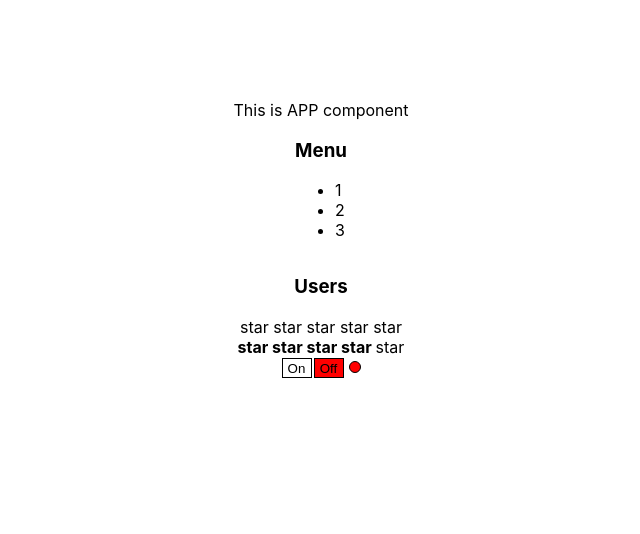
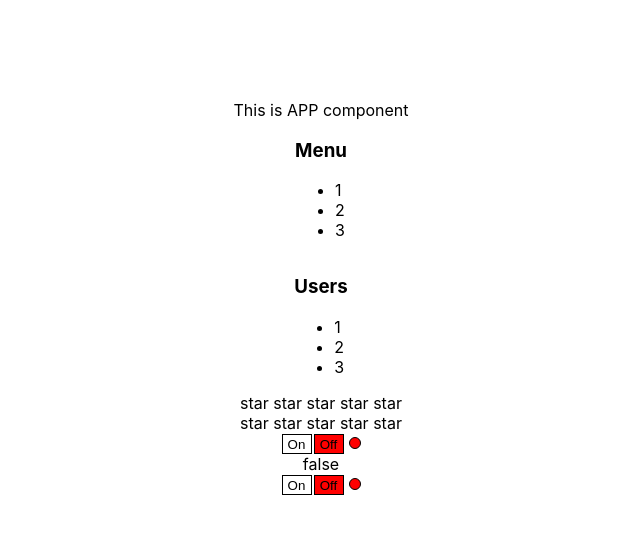
Before and after one commit to golzi99/kabzda_react, a React (Create React App) app: page / in a window 1280 px wide. Shown: the top 534 px of the page, without its empty margins (319-959 px from the left). Built offline with nearby package versions, Linux system fonts and the light colour scheme.

Commit message:
30.08.2024 add UncontrolledOnOff.tsx and refactoring some elements

```diff
--- a/src/App.tsx
+++ b/src/App.tsx
@@ -5,24 +5,30 @@ import {UncontrolledRating} from "./components/rating/UncontrolledRating";
 import {OnOff} from './components/onoff/OnOff';
 import {Rating} from './components/rating/Rating';
 import {Accordion} from './components/accordion/Accordion';
+import {UncontrolledOnOff} from './components/onoff/UncontrolledOnOff';
 
+
+export type RatingValue = 0 | 1 | 2 | 3 | 4 | 5
 
 function App() {
 
+    const [ratingValue, setRatingValue] = useState<RatingValue>(0)
+
+    const [collapsedAccordion, setCollapsedAccordion] = useState(false)
+
     const [onOffState, setOnOffState] =  useState(false)
-
-    const onClickOnOff = () => {
-        setOnOffState(!onOffState)
-    }
+    const [switchOn, setSwitchOn] = useState(false)
 
     return (
         <div className="App">
             <PageTitle title={"This is APP component"}/>
             <UncontrolledAccordion title={"Menu"}/>
-            <Accordion title={"Users"} collapsed/>
+            <Accordion title={"Users"} collapsed={collapsedAccordion} setCollapsedAccordion={() => {setCollapsedAccordion(!collapsedAccordion)}}/>
             <UncontrolledRating value={0}/>
-            <Rating value={4}/>
-            <OnOff onOffState={onOffState} setOnOffState={onClickOnOff}></OnOff>
+            <Rating value={ratingValue} onClick={setRatingValue}/>
+            <UncontrolledOnOff onChange={setSwitchOn}/>
+            {switchOn.toString()}
+            <OnOff onOffState={onOffState} setOnOffState={setOnOffState}></OnOff>
         </div>
     );
 }
--- a/src/components/accordion/Accordion.tsx
+++ b/src/components/accordion/Accordion.tsx
@@ -2,14 +2,15 @@ import React from 'react';
 
 type AccordionPropsType = {
     title: string
-    collapsed: boolean
+    collapsed: boolean,
+    setCollapsedAccordion: () => void
 }
 
 export const Accordion = (props: AccordionPropsType) => {
 
     return (
         <div>
-            <AccordionTitle title={props.title}/>
+            <AccordionTitle title={props.title} onClick={props.setCollapsedAccordion}/>
             {!props.collapsed && <AccordionBody/>}
         </div>
     )
@@ -17,11 +18,12 @@ export const Accordion = (props: AccordionPropsType) => {
 
 type AccordionTitlePropsType = {
     title: string,
+    onClick: () => void
 }
 
 const AccordionTitle = (props: AccordionTitlePropsType) => {
     return (
-        <h3>{props.title}</h3>
+        <h3 style={{cursor: 'pointer'}} onClick={props.onClick}>{props.title}</h3>
     )
 }
 
--- a/src/components/onoff/OnOff.tsx
+++ b/src/components/onoff/OnOff.tsx
@@ -2,7 +2,7 @@ import React from 'react';
 
 type OnOffProps = {
     onOffState: boolean,
-    setOnOffState: () => void
+    setOnOffState: (stateOnOff: boolean) => void
 }
 
 export const OnOff = ({onOffState, setOnOffState}: OnOffProps) => {
@@ -36,23 +36,10 @@ export const OnOff = ({onOffState, setOnOffState}: OnOffProps) => {
         backgroundColor: onOffState ? 'green' : 'red'
     }
 
-    const onClickOn = () => {
-        if (!onOffState) {
-            setOnOffState()
-        }
-    }
-
-    const onClickOff = () => {
-        if (onOffState) {
-            setOnOffState()
-        }
-    }
-
-
     return (
         <div>
-            <button style={onStyle} onClick={onClickOn}>On</button>
-            <button style={offStyle} onClick={onClickOff}>Off</button>
+            <button style={onStyle} onClick={() => setOnOffState(true)}>On</button>
+            <button style={offStyle} onClick={() => setOnOffState(false)}>Off</button>
             <div style={indicatorStyle}/>
         </div>
     );
--- /dev/null
+++ b/src/components/onoff/UncontrolledOnOff.tsx
@@ -0,0 +1,57 @@
+import React, {useState} from 'react';
+
+type OnOffPropsType = {
+    onChange: (on: boolean) => void
+}
+
+export const UncontrolledOnOff = (props: OnOffPropsType) => {
+
+    const [turnOnOrOff, setTurnOnOrOff] = useState(false)
+
+    const onStyle = {
+        width: '30px',
+        height: '20px',
+        border: '1px solid black',
+        display: 'inline-block',
+        padding: '2px',
+        backgroundColor: turnOnOrOff ? 'green' : 'white'
+    }
+
+    const offStyle = {
+        width: '30px',
+        height: '20px',
+        border: '1px solid black',
+        display: 'inline-block',
+        padding: '2px',
+        marginLeft: '2px',
+        backgroundColor: turnOnOrOff ? 'white' : 'red'
+    }
+
+    const indicatorStyle = {
+        width: '10px',
+        height: '10px',
+        borderRadius: "50%",
+        border: '1px solid black',
+        display: 'inline-block',
+        marginLeft: '5px',
+        backgroundColor: turnOnOrOff ? 'green' : 'red'
+    }
+
+    const onClicked = () => {
+        setTurnOnOrOff(true)
+        props.onChange(true)
+    }
+
+    const offClicked = () => {
+        setTurnOnOrOff(false)
+        props.onChange(false)
+    }
+
+    return (
+        <div>
+            <button style={onStyle} onClick={onClicked}>On</button>
+            <button style={offStyle} onClick={offClicked}>Off</button>
+            <div style={indicatorStyle}/>
+        </div>
+    );
+};
--- a/src/components/rating/Rating.tsx
+++ b/src/components/rating/Rating.tsx
@@ -1,29 +1,32 @@
 import React from 'react';
+import {RatingValue} from '../../App';
 
 type RatingPropsType = {
-    value: 0 | 1 | 2 | 3 | 4 | 5
+    value: 0 | 1 | 2 | 3 | 4 | 5,
+    onClick: (value: RatingValue) => void
 }
 
 export const Rating = (props: RatingPropsType) => {
 
     return (
         <div>
-            <Star selected={props.value > 0}/>
-            <Star selected={props.value > 1}/>
-            <Star selected={props.value > 2}/>
-            <Star selected={props.value > 3}/>
-            <Star selected={props.value > 4}/>
+            <Star selected={props.value > 0} onClick={() => {props.onClick(1)}}/>
+            <Star selected={props.value > 1} onClick={() => {props.onClick(2)}}/>
+            <Star selected={props.value > 2} onClick={() => {props.onClick(3)}}/>
+            <Star selected={props.value > 3} onClick={() => {props.onClick(4)}}/>
+            <Star selected={props.value > 4} onClick={() => {props.onClick(5)}}/>
         </div>
     )
 }
 
 type StarPropsType = {
     selected?: boolean,
+    onClick: () => void
 }
 
 const Star = (props: StarPropsType) => {
     return (
-        <span>
+        <span onClick={props.onClick} style={{cursor: 'pointer'}}>
             {props.selected ? <b>star </b> : <>star </>}
         </span>
     )
--- a/src/components/rating/UncontrolledRating.tsx
+++ b/src/components/rating/UncontrolledRating.tsx
@@ -1,36 +1,41 @@
 import React, {useState} from 'react';
+import {RatingValue} from '../../App';
 
 type RatingPropsType = {
-    value: 0 | 1 | 2 | 3 | 4 | 5
+    value: RatingValue
 }
 
 export const UncontrolledRating = (props: RatingPropsType) => {
 
     const [rating, setRating] = useState(props.value)
 
-    const onStarClick = (rating: 0 | 1 | 2 | 3 | 4 | 5) => {
-        setRating(rating)
-    }
+
 
     return (
         <div>
-            <Star selected={rating > 0} onClick={() => onStarClick(1)}/>
-            <Star selected={rating > 1} onClick={() => onStarClick(2)}/>
-            <Star selected={rating > 2} onClick={() => onStarClick(3)}/>
-            <Star selected={rating > 3} onClick={() => onStarClick(4)}/>
-            <Star selected={rating > 4} onClick={() => onStarClick(5)}/>
+            <Star selected={rating > 0} setRating={setRating} value={1}/>
+            <Star selected={rating > 1} setRating={setRating} value={2}/>
+            <Star selected={rating > 2} setRating={setRating} value={3}/>
+            <Star selected={rating > 3} setRating={setRating} value={4}/>
+            <Star selected={rating > 4} setRating={setRating} value={5}/>
         </div>
     )
 }
 
 type StarPropsType = {
     selected?: boolean,
-    onClick?: () => void
+    value: RatingValue
+    setRating: (value: RatingValue) => void
 }
 
 const Star = (props: StarPropsType) => {
+
+    const onStarClickHandler = () => {
+        props.setRating(props.value)
+    }
+
     return (
-        <span onClick={props.onClick} style={{cursor: 'pointer'}}>
+        <span onClick={onStarClickHandler} style={{cursor: 'pointer'}}>
             {props.selected ? <b>star </b> : <>star </>}
         </span>
     )
```
